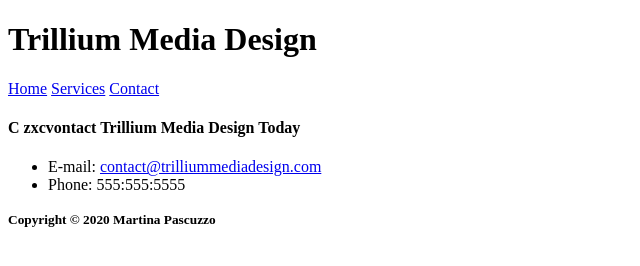
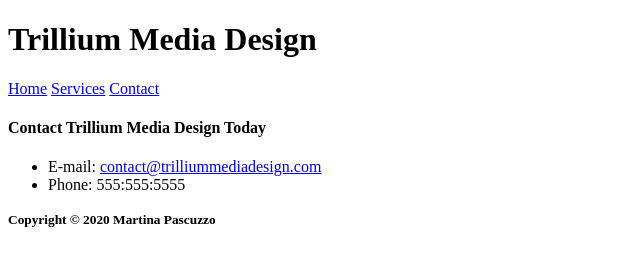
Before and after one commit to 44144Sp21/ch2-inclassnotes-martinapascuzzo, a plain HTML site: page contact.html in a window 1280 px wide. Shown: the full height of the page, 0-640 px from the left. Drawn offline with Linux system fonts and the light colour scheme.

Commit message:
Update contact.html

```diff
--- a/contact.html
+++ b/contact.html
@@ -17,7 +17,7 @@
         </nav>
 
         <main>
-            <h4>C zxcvontact Trillium Media Design Today</h4>
+            <h4>Contact Trillium Media Design Today</h4>
 
             <ul>
                 <li>E-mail:
```
